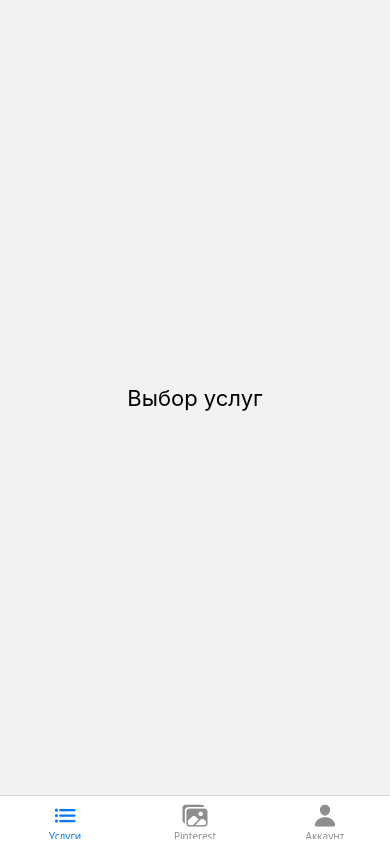
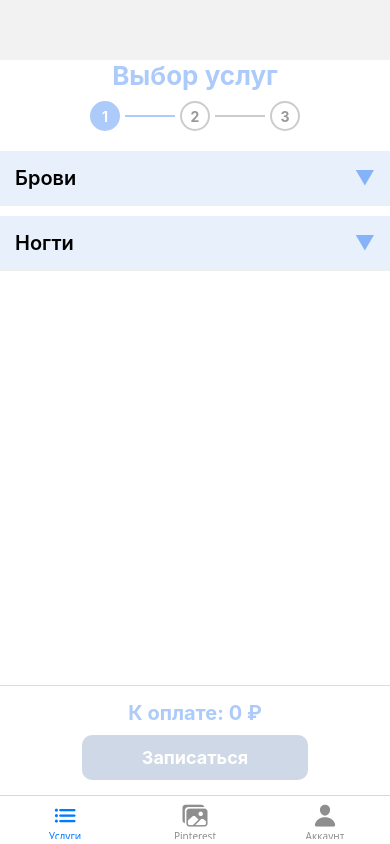
Before and after one commit to elmore17/NailsApp, a React Native app in the folder frontend/: screen / in a window 390 px wide. Built offline with nearby package versions, Linux system fonts and the light colour scheme.

Commit message:
add page service

```diff
--- /dev/null
+++ b/frontend/assets/jsonData/servicesData.json
@@ -0,0 +1,30 @@
+{
+  "Брови": [
+    {
+      "name": "Ламинирование",
+      "price": 1000,
+      "photo": "https://goldenmandarin.ru/wp-content/uploads/2021/06/3.jpg",
+      "time": "30"
+    },
+    {
+      "name": "Коррекция",
+      "price": 800,
+      "photo": "https://example.com/brows2.jpg",
+      "time": "30"
+    }
+  ],
+  "Ногти": [
+    {
+      "name": "Маникюр",
+      "price": 1200,
+      "photo": "https://example.com/nails1.jpg",
+      "time": "30"
+    },
+    {
+      "name": "Покрытие гель-лаком",
+      "price": 1500,
+      "photo": "https://example.com/nails2.jpg",
+      "time": "30"
+    }
+  ]
+}
--- a/frontend/package.json
+++ b/frontend/package.json
@@ -17,6 +17,7 @@
     "@react-navigation/native": "^7.1.18",
     "@react-navigation/native-stack": "^7.3.27",
     "expo": "~54.0.12",
+    "expo-checkbox": "~5.0.7",
     "expo-constants": "~18.0.9",
     "expo-font": "~14.0.8",
     "expo-haptics": "~15.0.7",
--- a/frontend/screens/ServicesScreen.js
+++ b/frontend/screens/ServicesScreen.js
@@ -1,21 +1,214 @@
-import React from "react";
-import { View, Text, StyleSheet } from "react-native";
+import React, { useState } from "react";
+import { View, Text, StyleSheet, TouchableOpacity, Image, ScrollView } from "react-native";
+import Checkbox from "expo-checkbox";
+import servicesData from "../assets/jsonData/servicesData.json";
 
 export default function ServicesScreen() {
+  const [expanded, setExpanded] = useState({});
+  const [selected, setSelected] = useState({});
+  const [currentStep, setCurrentStep] = useState(1); // для степера
+
+  // переключение раскрытия категории
+  const toggleCategory = (category) => {
+    setExpanded((prev) => ({ ...prev, [category]: !prev[category] }));
+  };
+
+  // выбор подуслуги
+  const toggleService = (category, serviceName, price) => {
+    setSelected((prev) => {
+      const key = `${category}-${serviceName}`;
+      const newSelected = { ...prev };
+      if (newSelected[key]) delete newSelected[key];
+      else newSelected[key] = price;
+      return newSelected;
+    });
+  };
+
+  // сумма
+  const totalPrice = Object.values(selected).reduce((sum, price) => sum + price, 0);
+
   return (
     <View style={styles.container}>
-      <Text style={styles.title}>Выбор услуг</Text>
+      <Text style={styles.header}>Выбор услуг</Text>
+      {/* ===== ШАГИ ===== */}
+      <View style={styles.stepper}>
+        {["Выбор услуг", "Дата", "Подтверждение"].map((label, index) => {
+          const step = index + 1;
+          const active = step <= currentStep;
+          return (
+            <View key={label} style={styles.stepContainer}>
+              <View style={styles.stepTop}>
+                <View style={[styles.stepCircle, active && styles.stepActive]}>
+                  <Text style={[styles.stepNumber, active && styles.stepNumberActive]}>{step}</Text>
+                </View>
+                {step < 3 && <View style={[styles.stepLine, active && styles.stepLineActive]} />}
+              </View>
+            </View>
+          );
+        })}
+      </View>
+
+      {/* ===== СПИСОК УСЛУГ ===== */}
+      <ScrollView contentContainerStyle={styles.scroll}>
+        {Object.entries(servicesData).map(([category, services]) => (
+          <View key={category} style={styles.category}>
+            <TouchableOpacity onPress={() => toggleCategory(category)} style={styles.categoryHeader}>
+              <Text style={styles.categoryTitle}>{category}</Text>
+              <Text style={styles.arrow}>{expanded[category] ? "▲" : "▼"}</Text>
+            </TouchableOpacity>
+
+            {expanded[category] &&
+              services.map((s) => {
+                const key = `${category}-${s.name}`;
+                const isChecked = !!selected[key];
+                return (
+                  <TouchableOpacity
+                    key={key}
+                    style={styles.serviceItem}
+                    onPress={() => toggleService(category, s.name, s.price)}
+                    activeOpacity={0.7}
+                  >
+                    <Checkbox
+                      value={isChecked}
+                      color={isChecked ? "#ACCBFA" : undefined}
+                      style={{ marginRight: 10 }}
+                      disabled // 👈 отключаем прямое взаимодействие с чекбоксом
+                    />
+                    <View style={styles.info}>
+                      <Text style={styles.serviceName}>{s.name}</Text>
+                      <Text style={styles.price}>{s.price} ₽</Text>
+                      <Text style={styles.time}>{s.time} мин</Text>
+                    </View>
+                    <Image source={{ uri: s.photo }} style={styles.photo} />
+                  </TouchableOpacity>
+                );
+            })}
+          </View>
+        ))}
+      </ScrollView>
+
+      {/* ===== ИТОГО + КНОПКА ===== */}
+      <View style={styles.totalContainer}>
+        <Text style={styles.totalText}>К оплате: {totalPrice} ₽</Text>
+        <TouchableOpacity
+          style={[styles.bookButton, totalPrice === 0 && styles.bookButtonDisabled]}
+          disabled={totalPrice === 0}
+          onPress={() => setCurrentStep((prev) => Math.min(prev + 1, 3))}
+        >
+          <Text style={styles.bookText}>Записаться</Text>
+        </TouchableOpacity>
+      </View>
     </View>
   );
 }
 
 const styles = StyleSheet.create({
-  container: {
-    flex: 1,
+  container: { flex: 1, backgroundColor: "#fff", marginTop: 60 },
+  header: {
+    fontSize: 26,
+    fontWeight: "bold",
+    textAlign: "center",
+    marginBottom: 10,
+    color: "#ACCBFA",
+  },
+
+  /* ===== СТЕПЕР ===== */
+  stepper: {
+    flexDirection: "row",
+    alignItems: "center",
     justifyContent: "center",
+    marginBottom: 20,
+  },
+
+  stepContainer: {
+    alignItems: "center",
+    justifyContent: "center",
+    flexDirection: "column", // теперь каждый шаг — вертикальный
+  },
+
+  stepTop: {
+    flexDirection: "row",
+    alignItems: "center",
+    justifyContent: "center",
+  },
+
+  stepCircle: {
+    width: 30,
+    height: 30,
+    borderRadius: 15,
+    borderWidth: 2,
+    borderColor: "#ccc",
+    alignItems: "center",
+    justifyContent: "center",
+    backgroundColor: "#fff",
+
+  },
+
+  stepActive: {
+    borderColor: "#ACCBFA",
+    backgroundColor: "#ACCBFA",
+  },
+
+  stepNumber: { color: "#999", fontWeight: "bold" },
+  stepNumberActive: { color: "#fff" },
+
+  stepLine: {
+    width: 50,
+    height: 2,
+    backgroundColor: "#ccc",
+    marginHorizontal: 5,
+  },
+  stepLineActive: { backgroundColor: "#ACCBFA" },
+  stepLabelActive: {
+    color: "#ACCBFA",
+    fontWeight: "600",
+  },
+
+
+  /* ===== СПИСОК ===== */
+  scroll: { paddingBottom: 120 },
+  category: { marginBottom: 10, borderBottomWidth: 1, borderColor: "#eee" },
+  categoryHeader: {
+    flexDirection: "row",
+    justifyContent: "space-between",
+    padding: 15,
+    backgroundColor: "#E8F0FC",
+  },
+  categoryTitle: { fontSize: 20, fontWeight: "600" },
+  arrow: { fontSize: 20, color: "#85b3f7ff" },
+  serviceItem: {
+    flexDirection: "row",
+    alignItems: "center",
+    padding: 10,
+    backgroundColor: "#fff",
+  },
+  photo: { width: 50, height: 50, borderRadius: 8, marginRight: 10, marginLeft: 1 },
+  info: { flex: 1 },
+  serviceName: { fontSize: 16, marginLeft: 20 },
+  price: { color: "gray", marginLeft: 20 },
+  time: { color: "gray", marginLeft: 20 },
+
+  /* ===== ИТОГО ===== */
+  totalContainer: {
+    position: "absolute",
+    bottom: 0,
+    left: 0,
+    right: 0,
+    backgroundColor: "#fff",
+    padding: 15,
+    borderTopWidth: 1,
+    borderColor: "#ddd",
     alignItems: "center",
   },
-  title: {
-    fontSize: 22,
+  totalText: { fontSize: 20, fontWeight: "bold", color: "#ACCBFA", marginBottom: 10 },
+  bookButton: {
+    backgroundColor: "#ACCBFA",
+    paddingVertical: 12,
+    paddingHorizontal: 60,
+    borderRadius: 10,
   },
+  bookButtonDisabled: {
+    backgroundColor: "#cfd8e6",
+  },
+  bookText: { color: "#fff", fontSize: 18, fontWeight: "bold" },
 });
--- a/frontend/screens/SplashScreen.js
+++ b/frontend/screens/SplashScreen.js
@@ -14,11 +14,11 @@ const styles = StyleSheet.create({
     flex: 1,
     justifyContent: "center",
     alignItems: "center",
-    backgroundColor: "#f8e8ef",
+    backgroundColor: "#E8F0FC",
   },
   title: {
     fontSize: 48,
     fontWeight: "bold",
-    color: "#d63384",
+    color: "#ACCBFA",
   },
 });
```
Also changed, not shown: 1 other file (tests, documents, lock files or other folders).
